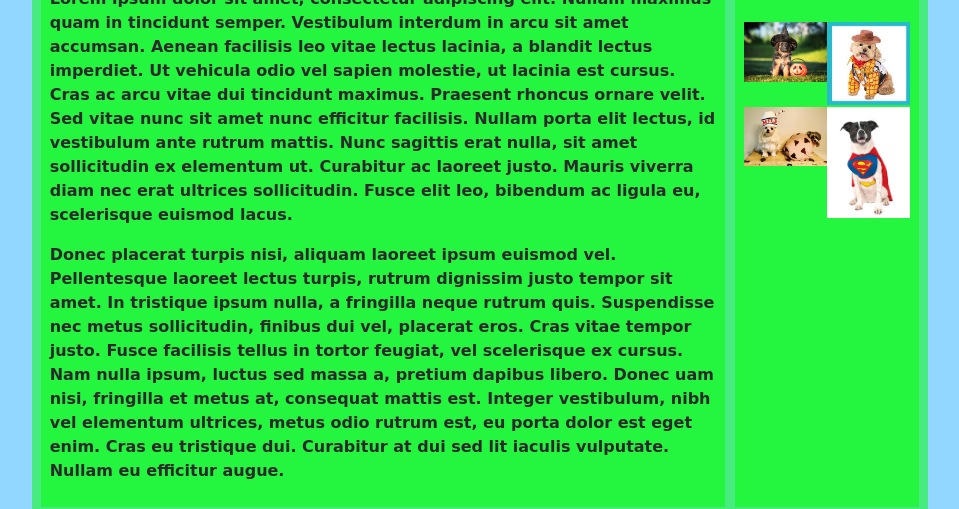
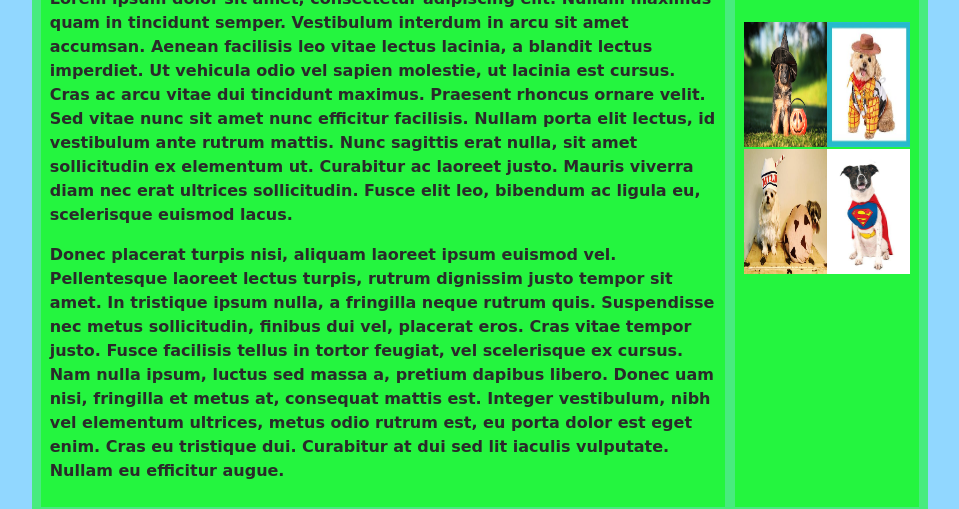
Before and after one commit to awang222/awang222.github.io, a plain HTML site: page lab_3/index.html in a window 1280 px wide. Shown: the part 311-820 px from the top of the page, without its empty margins (160-1119 px from the left). Drawn offline with Linux system fonts and the light colour scheme; a web font is replaced by a local one.

Commit message:
Update style.css

```diff
--- a/lab_3/style.css
+++ b/lab_3/style.css
@@ -107,6 +107,8 @@ html, body {
 }
  aside img {
   max-width: 100%;
+  width: 150px;
+  height: 125px;
 }
  footer {
   margin-top: 10px;
```
